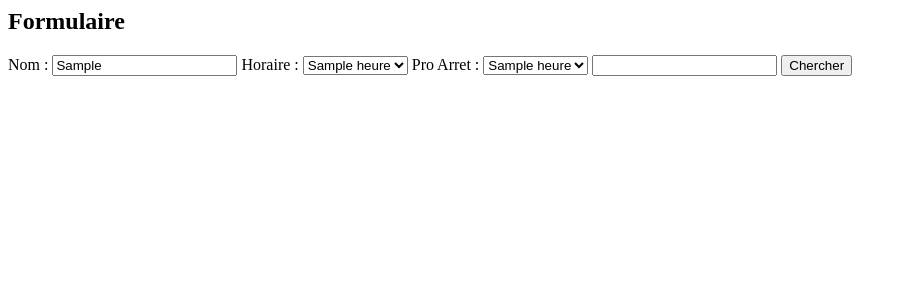
After one commit to DomTkt/mysilexmvc, a PHP site: template views/findNextTime.html.twig in a window 1280 px wide. The commit adds this page. Shown: the top 300 px of the page, without its empty margins (0-907 px from the left). Run offline with PHP 8.4, Linux system fonts and the light colour scheme; the template is opened without the code that fills it: most values are stand-ins (such as "Sample title", 1, 10 or a date in 2020); some libraries are stand-ins or nearby versions.

Commit message:
Merge origin/master
Conflicts:
	README.md
	src/Stops/Controller/IndexController.php
	src/Stops/Repository/StopRepository.php
	src/routes.php
	views/stopsbyligne.list.html.twig

```diff
--- a/src/routes.php
+++ b/src/routes.php
@@ -21,4 +21,6 @@ $app->post('/stops/save', 'App\Stops\Controller\IndexController::saveAction')->b
 $app->get('/stops/all','App\Stops\Controller\IndexController::listStops')->bind('/stops/all');
 $app->get('/stops/horaires/{id}','App\Stops\Controller\IndexController::horairesByStopAction')->bind('stops.horaires');
 $app->get('/stops/search/{idStop}','App\Stops\Controller\IndexController::searchAction')->bind('stops.search');
+$app->get('/stops/find/{id}','App\Stops\Controller\IndexController::findNextTimeByStopAndTimeAction')->bind('stops.find');
+$app->post('/stops/seenext/{id}','App\Stops\Controller\IndexController::seeNextTimeByStopAndTimeAction')->bind('stops.seenext');
 $app->get('/stops/see/{id}','App\Stops\Controller\IndexController::seeAction')->bind('stops.see');
--- /dev/null
+++ b/views/findNextTime.html.twig
@@ -0,0 +1,36 @@
+<h2>Formulaire</h2>
+
+{% if stop is defined %}
+    <form method="post" name="formulaire" action="{{ url('stops.seenext', {id: stop.id}) }}">
+
+        <input type="hidden" name="id" value={{stop.id}} />
+
+        <label for="name">Nom : </label>
+        <input type="text" name="nom" value={{stop.nom}} />
+
+{% else %}
+    <form method="post" name="formulaire" action="{{ url('stops.seenext', {id: stop.id}) }}">
+        <label for="name">Nom : </label>
+        <input type="text" name="nom" />
+
+{% endif %}
+
+    <label for="name">Horaire : </label>
+    <select type="text" name="horaire">
+        {% for horaire in horaires %}
+            <option value="h">{{horaire.heure}}</option>
+        {%endfor%}
+    </select>
+
+
+    <label for="name">Pro Arret : </label>
+    <select type="text" name="horaire">
+        {% for horaire in horaires %}
+            <option value="h">{{horaire.heure}}</option>
+        {%endfor%}
+    </select>
+    <input type="text" name="nextstop" />
+
+    <button type="submit">Chercher</button>
+
+</form>
--- a/views/stopsbyligne.list.html.twig
+++ b/views/stopsbyligne.list.html.twig
@@ -32,6 +32,11 @@
           <button type="submit">Voir les horaires</button>
         </form>
       </td>
+      <td>
+        <form method="get" name="formulaire" action="{{ url('stops.find', {id: stop.id}) }}">
+          <button type="submit">Voir la prochaine horaire</button>
+        </form>
+      </td>
    </tr>
 {% endfor %}
 </tbdoy>
```
Also changed, not shown: src/Stops/Controller/IndexController.php (+32 -0 lines), src/Stops/Repository/StopRepository.php (+33 -0 lines).
